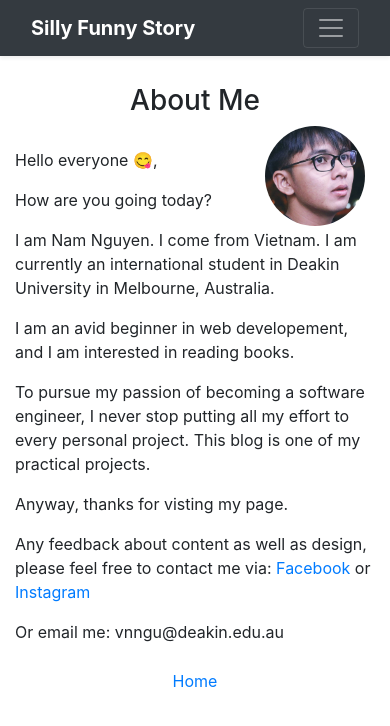
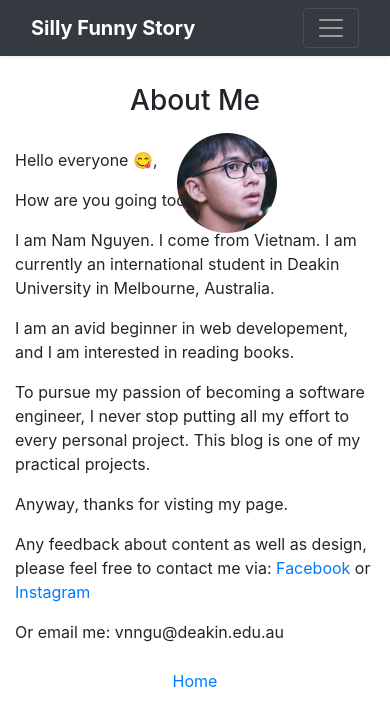
Before and after one commit to nnfunny/small-blog, a Jekyll site: the page built from pages/aboutme.html, in a window 390 px wide. Shown: the top 726 px of the page. Built offline with Jekyll 4.4.1, drawn with Linux system fonts in a browser that asks for light colours.

Commit message:
Update aboutme

```diff
--- a/assets/css/main.css
+++ b/assets/css/main.css
@@ -13,6 +13,12 @@
 @media screen and (max-width: 600px) {
     html {
         font-size: 1rem;
+    }
+
+    .ava {
+        position: none;
+        top: -22px;
+        left: 250px;
     }
 }
 
@@ -38,3 +44,13 @@
     margin-top: -10px;
     margin-left: 50px;
 }
+
+
+/* avatar */
+.ava {
+    position: absolute;
+    width: 100px; border-radius: 50%;
+    height: 100px;
+    left: 45%;
+    top: -15px;
+}
--- a/pages/aboutme.html
+++ b/pages/aboutme.html
@@ -3,22 +3,7 @@
 title: About Me
 permalink: /aboutme/
 ---
-<style>
-    .ava {
-        position: absolute;
-        width: 100px; border-radius: 50%;
-        height: 100px;
-        left: 45%;
-        top: -15px;
-        }
-    @media screen and (max-width: 600px) {
-        .ava {
-            position: none;
-            top: -22px;
-            left: 250px;
-        }
-    }
-</style>
+
 <div class="aboutme"style="margin-top: 30px; position: relative;">
     <p>Hello everyone 😋,</p>
     <img class="ava" src="../assets/img/ava.png" alt="Image Broken">
```
